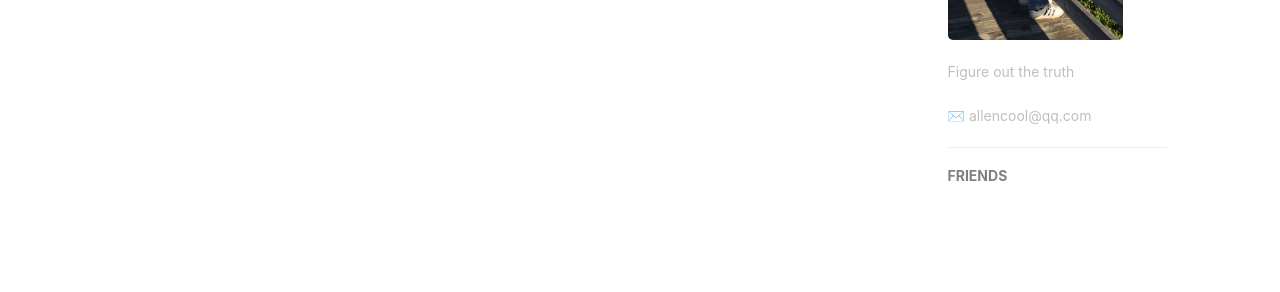
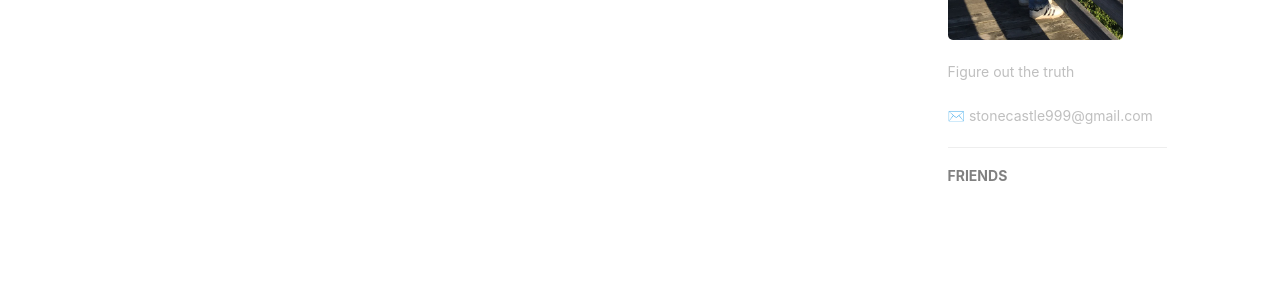
Before and after one commit to haoranstone/stonecastle, a Jekyll site: the page built from index.html, in a window 1280 px wide. Shown: the part 857-1149 px from the top of the page. Built offline with Jekyll 4.4.1, drawn with Linux system fonts in a browser that asks for light colours; nearby versions of some CDN libraries; the list of posts is cut into pages by our own code; comment, search, counter and statistics services are not loaded.

Commit message:
config pictures
configure picture display bugs

```diff
--- a/_config.yml
+++ b/_config.yml
@@ -2,7 +2,7 @@
 title: Stonecastle Blog
 SEOTitle: STONECASTLE | stonecastle  Blog
 header-img: img/post-bg-desk.jpg
-email: allencool@qq.com
+email: stonecastle999@gmail.com
 description: "Every failure is leading towards success."
 keyword: "stonecastle , security, Cryptographci"
 url: "https://haoranstone.github.io/stonecastle/"          # your host, for absolute URL
@@ -12,7 +12,7 @@
 # Sidebar settings
 sidebar: true                           # whether or not using Sidebar.
 sidebar-about-description: "Figure out the truth"
-sidebar-avatar: /img/stonecastle.jpg      # use absolute URL, seeing it's used in both `/` and `/about/`
+sidebar-avatar: /stonecastle/img/stonecastle.jpg      # use absolute URL, seeing it's used in both `/` and `/about/`
 
 
 
```
Also changed, not shown: img/apple-touch-icon.png (added).
